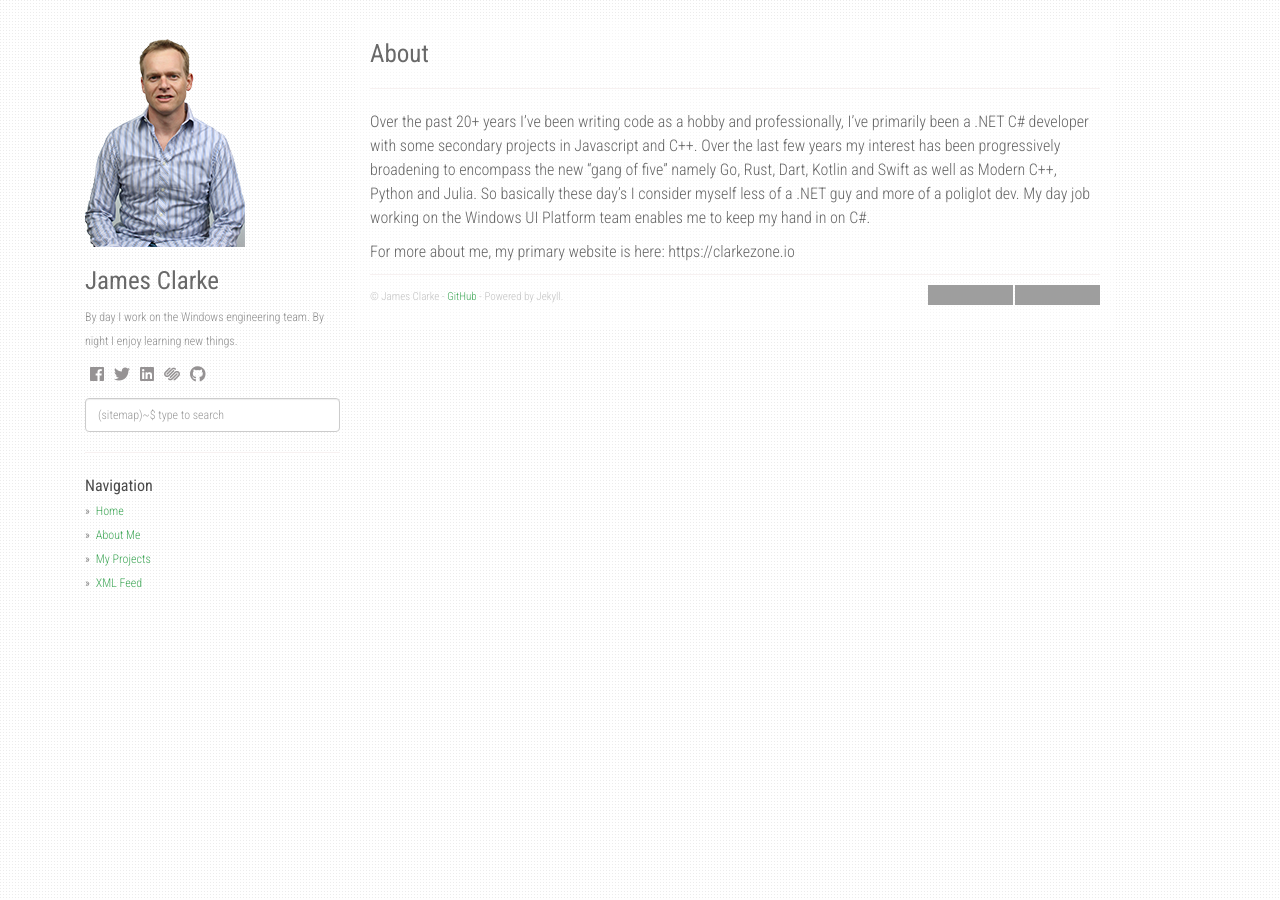
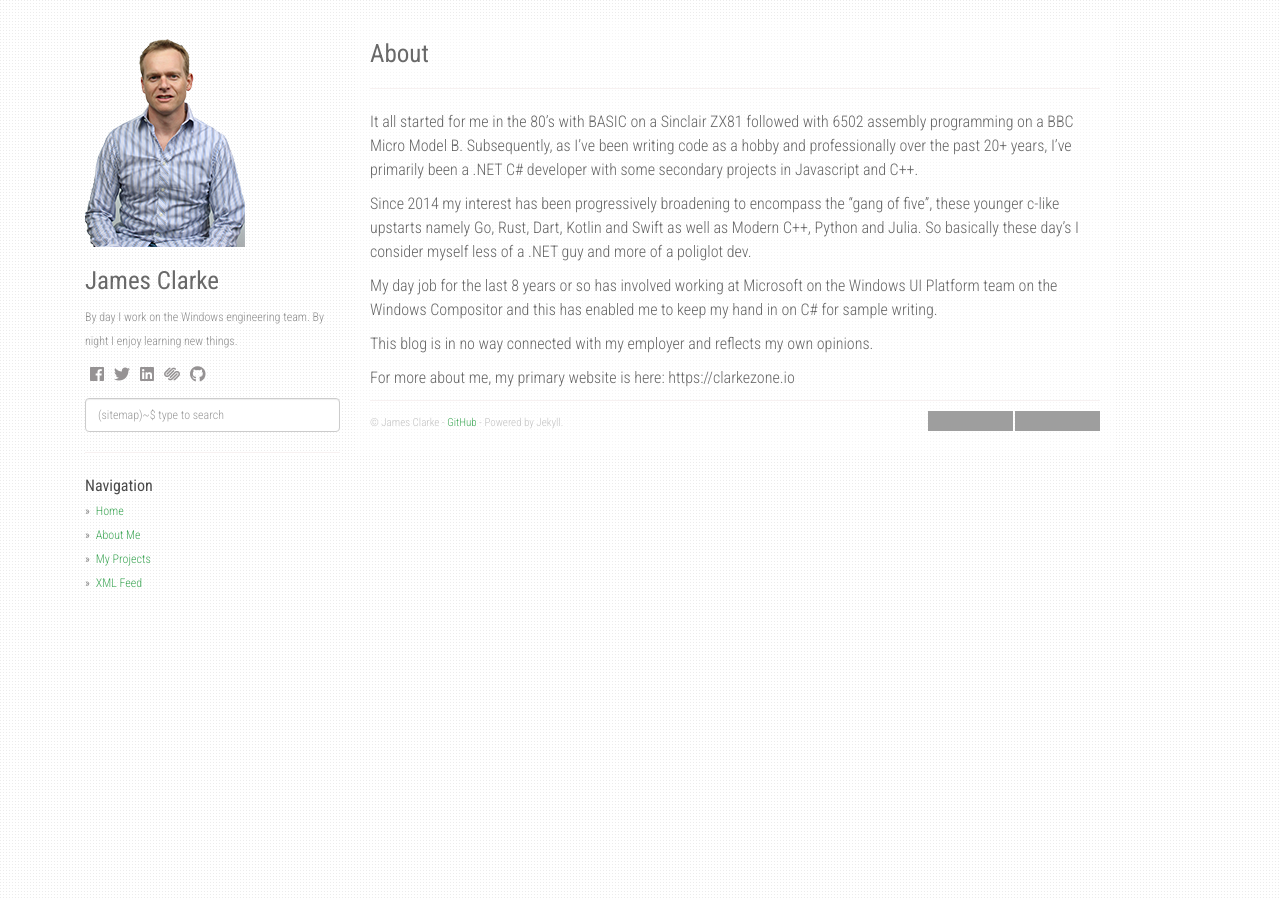
Before and after one commit to clarkezone/clarkezone.github.io, a Jekyll site: the page built from about.md, in a window 1280 px wide. Built offline with Jekyll 4.4.1, drawn with Linux system fonts in a browser that asks for light colours; nearby versions of some CDN libraries; grey boxes are pictures that could not be loaded.

Commit message:
Update front matters

```diff
--- a/about.md
+++ b/about.md
@@ -4,6 +4,12 @@ title: About
 permalink: /about/
 ---
 
-Over the past 20+ years I've been writing code as a hobby and professionally, I've primarily been a .NET C# developer with some secondary projects in Javascript and C++.  Over the last few years my interest has been progressively broadening to encompass the new "gang of five" namely Go, Rust, Dart, Kotlin and Swift as well as Modern C++, Python and Julia.  So basically these day's I consider myself less of a .NET guy and more of a poliglot dev.  My day job working on the Windows UI Platform team enables me to keep my hand in on C#.
+It all started for me in the 80's with BASIC on a Sinclair ZX81 followed with 6502 assembly programming on a BBC  Micro Model B.  Subsequently, as I've been writing code as a hobby and professionally over the past 20+ years, I've primarily been a .NET C# developer with some secondary projects in Javascript and C++.
+
+Since 2014 my interest has been progressively broadening to encompass the "gang of five", these younger c-like upstarts namely Go, Rust, Dart, Kotlin and Swift as well as Modern C++, Python and Julia.  So basically these day's I consider myself less of a .NET guy and more of a poliglot dev.
+
+My day job for the last 8 years or so has involved working at Microsoft on the Windows UI Platform team on the Windows Compositor and this has enabled me to keep my hand in on C# for sample writing.
+
+This blog is in no way connected with my employer and reflects my own opinions.
 
 For more about me, my primary website is here: https://clarkezone.io
```
